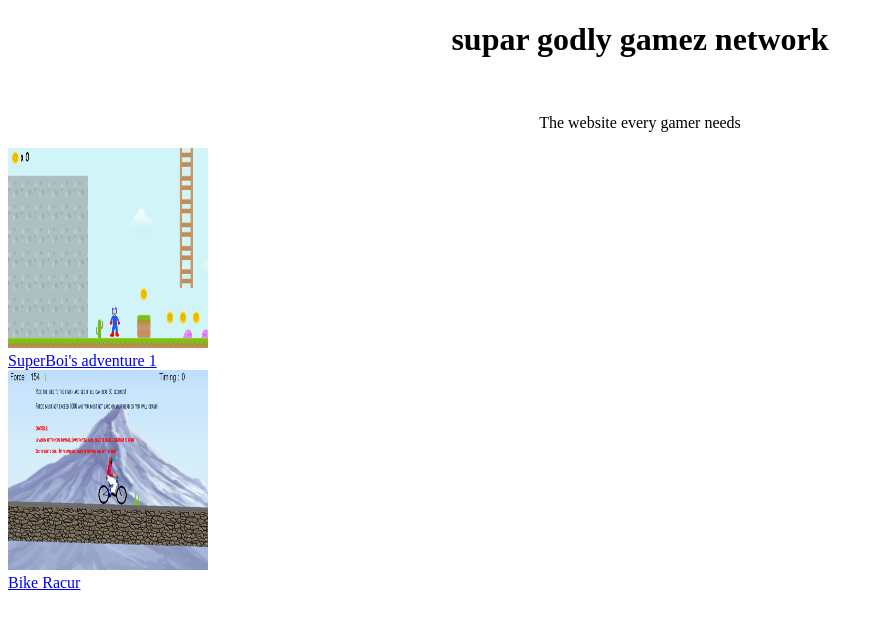
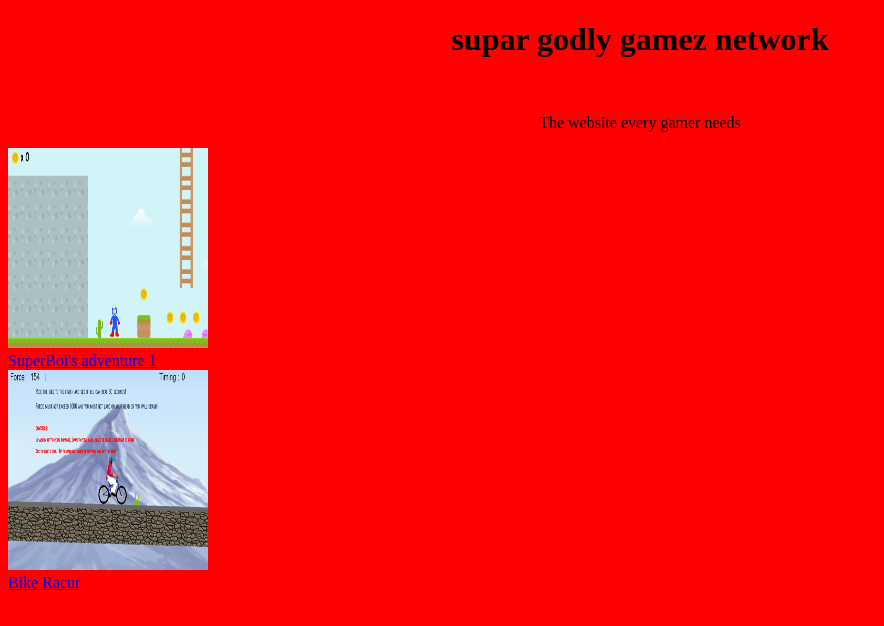
Before and after one commit to 901414/901414.github.io, a plain HTML site: page index.html in a window 1280 px wide. Shown: the whole page, without its empty margins (0-884 px from the left). Drawn offline with Linux system fonts and the light colour scheme.

Commit message:
Update index.html

```diff
--- a/index.html
+++ b/index.html
@@ -4,7 +4,7 @@
 <title>Supar godly gamez network</title>
   <script data-ad-client="ca-pub-1367486482420684" async src="https://pagead2.googlesyndication.com/pagead/js/adsbygoogle.js"></script>
 </head>
-<body style="backgorund-color: red;">
+<body style="background-color: red;">
 <center>
 <h1>supar godly gamez network</h1>
 </br>
```
